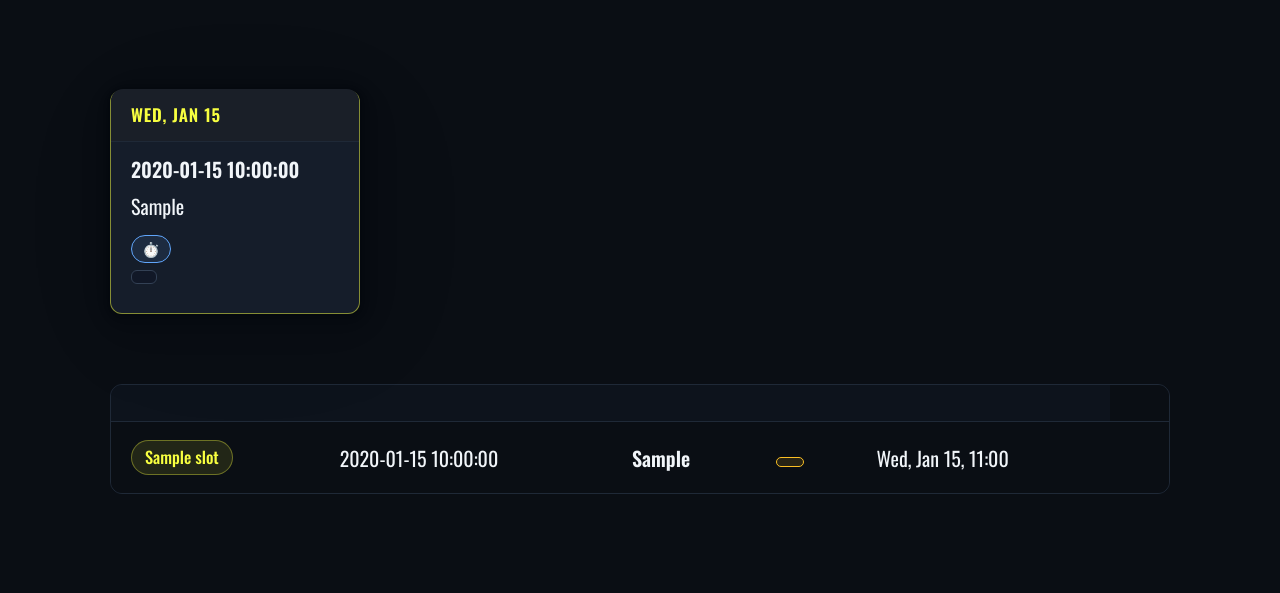
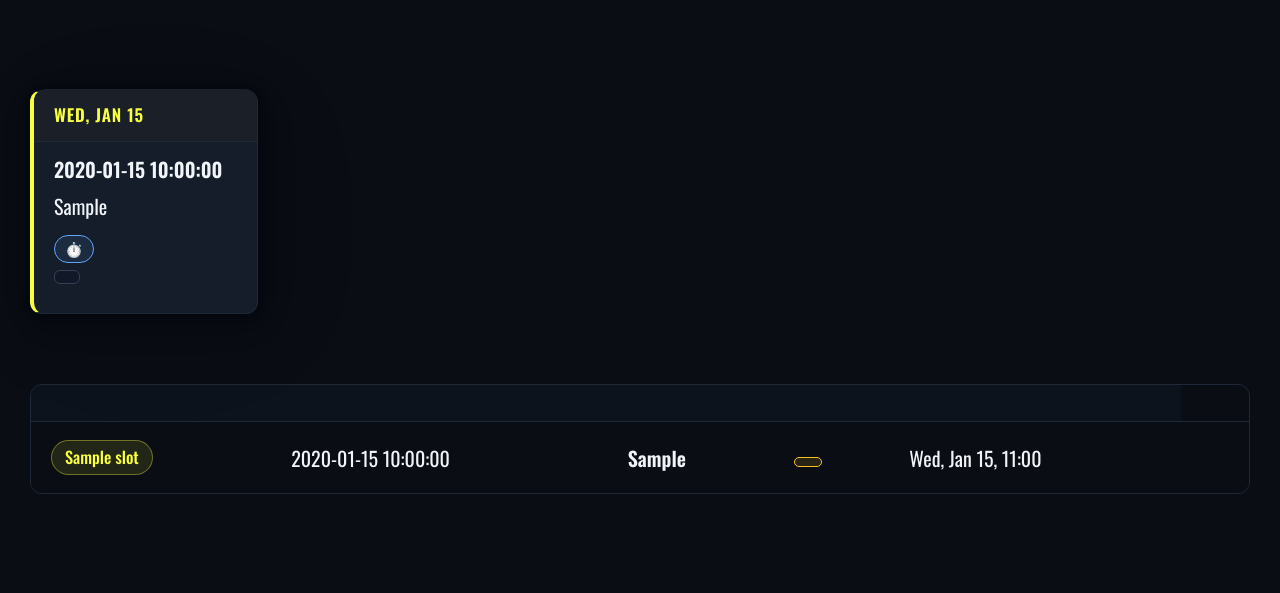
Before and after one commit to jluqueba/wodbuster-booking-scheduler, a Python web app: template src/wodbuster_worker/templates/history.html in a window 1280 px wide. Shown: the part 107-700 px from the top of the page. Run offline with Jinja, Linux system fonts and the light colour scheme; the template is opened without the code that fills it: most values are stand-ins (such as "Sample title", 1, 10 or a date in 2020); some libraries are stand-ins or nearby versions.

Commit message:
fix(ui): dashboard profile tile, wider data grids and form control polish (#118)
Web UI pass across dashboard, rules, history, vacation and the day editor.

Dashboard
- New "Profile" tile, first in the grid, linking to /profile (EN + ES).
- Feature tiles now carry a grey left stripe and a grey hover shadow
  instead of a full coloured border, matching the countdown block.

Rules
- Data-grid pages (rules, history, vacation, admin users) opt into a
  72rem shell via `wb-body--wide`, so the nine-column rules table no
  longer hides its Delete button behind the horizontal scrollbar.
- "New rule" toolbar button aligns left, like every other page.
- The create/edit headings were hardcoded English; they now resolve
  through `rules.heading.new` / `rules.heading.edit`.

History
- Upcoming day cards use a left stripe in the state colour instead of a
  fully coloured border.
- The whole card links to "edit day" when the day is editable, via an
  overlay anchor with an aria-label; the inner buttons stay clickable.

Vacation
- The page declared `{% block head %}`, which base.html does not define,
  so Jinja discarded the entire style block: the form rendered with no
  card and no flash styling. Renamed to `head_extra`.
- Start, end and the enable button now stack in one left-aligned column
  inside the card.

Day editor
- The skip-day block moves inside the card, below a divider. It stays a
  separate form because nested forms are invalid and a skip must not
  submit the class fields.

Form controls
- Pico sets an explicit `height` on text inputs computed from the root
  font size but leaves `<select>` to its own box, so the time picker
  rendered 62.5px next to a 52px select. Paired `.wb-row2` controls now
  reset `height: auto` and share a 2.6rem floor. Verified in Chromium:
  all four paired controls measure 52px.

```diff
--- a/src/wodbuster_worker/static/brand.css
+++ b/src/wodbuster_worker/static/brand.css
@@ -425,6 +425,14 @@ html {
   padding: 2.5rem 1.5rem 4rem;
 }
 
+/* Data-grid pages opt into a wider shell. The 56rem reading column is
+   too narrow for the nine-column rules table, which pushed the trailing
+   Delete button behind the wrapper's horizontal scrollbar. Widening only
+   these pages keeps forms and prose at a comfortable reading width. */
+.wb-body--wide .wb-main {
+  max-width: 72rem;
+}
+
 .wb-page-title {
   font-size: 2rem;
   margin: 0 0 0.5rem;
@@ -466,12 +474,17 @@ html {
 .wb-card--interactive {
   display: block;
   color: inherit;
+  /* Grey stripe on the left edge only. The accent-yellow stripe stays
+     reserved for the dashboard countdown block. */
+  border-left: 4px solid var(--wb-text-muted);
   transition: transform 0.15s, border-color 0.15s, box-shadow 0.15s;
 }
 .wb-card--interactive:hover {
   transform: translateY(-2px);
   border-color: var(--wb-border-strong);
-  box-shadow: var(--wb-shadow-lg);
+  /* Restated because the shorthand above would otherwise repaint the stripe. */
+  border-left-color: var(--wb-text-muted);
+  box-shadow: 0 10px 26px rgba(148, 163, 184, 0.22);
   text-decoration: none;
   color: inherit;
 }
@@ -796,6 +809,18 @@ select {
   width: 100%;
   transition: border-color 0.15s, box-shadow 0.15s;
 }
+/* Paired form controls (class type + class time, days before + opens at) sit
+   in equal grid columns, so they must render the same height. Pico sets an
+   explicit ``height`` on text inputs computed from the ROOT font size but
+   leaves <select> to its own box, which made the picker input ~10px taller.
+   ``height: auto`` hands both back to our padding + line-height, and the
+   shared floor pins them to the same value. */
+.wb-row2 input:not([type="checkbox"]):not([type="radio"]),
+.wb-row2 select {
+  height: auto;
+  line-height: 1.4;
+  min-height: 2.6rem;
+}
 input:focus,
 textarea:focus,
 select:focus {
@@ -919,7 +944,7 @@ fieldset legend {
 
 .wb-toolbar {
   display: flex;
-  justify-content: flex-end;
+  justify-content: flex-start;
   gap: 0.6rem;
   margin-bottom: 1.5rem;
 }
@@ -1520,6 +1545,7 @@ button.wb-confirm__cancel:focus-visible,
   padding: 0.9rem 1rem;
   background: var(--wb-bg-card);
   border: 1px solid var(--wb-border);
+  border-left: 4px solid var(--wb-border-strong);
   border-radius: var(--wb-radius);
   transition: transform 0.15s, border-color 0.15s, box-shadow 0.15s;
 }
@@ -1534,44 +1560,46 @@ button.wb-confirm__cancel:focus-visible,
 /* State-coloured upcoming day tiles (History): the tile borrows the
    colour of its bookings — green when already booked (granted), blue
    when only scheduled (pending), yellow when it will be skipped for a
-   vacation window. The border carries the colour at rest and the hover
-   lift shadow matches it. */
+   vacation window. Like the dashboard countdown block, only the left
+   edge carries the colour; the hover shadow matches it. Each variant
+   restates ``border-left-color`` on hover because the base hover rule
+   sets the shorthand ``border-color`` and outranks it. */
 .wb-upcoming__day--granted {
-  border-color: rgba(74, 222, 128, 0.5);
+  border-left-color: var(--wb-success);
 }
 .wb-upcoming__day--granted:hover {
-  border-color: var(--wb-success);
+  border-left-color: var(--wb-success);
   box-shadow: 0 10px 26px rgba(74, 222, 128, 0.28);
 }
 .wb-upcoming__day--pending {
-  border-color: rgba(96, 165, 250, 0.5);
+  border-left-color: var(--wb-info);
 }
 .wb-upcoming__day--pending:hover {
-  border-color: var(--wb-info);
+  border-left-color: var(--wb-info);
   box-shadow: 0 10px 26px rgba(96, 165, 250, 0.28);
 }
 .wb-upcoming__day--vacation {
-  border-color: rgba(248, 255, 64, 0.5);
+  border-left-color: var(--wb-accent);
 }
 .wb-upcoming__day--vacation:hover {
-  border-color: var(--wb-accent);
+  border-left-color: var(--wb-accent);
   box-shadow: 0 10px 26px rgba(248, 255, 64, 0.28);
 }
 .wb-upcoming__day--modified {
-  border-color: rgba(192, 132, 252, 0.5);
+  border-left-color: var(--wb-modified);
 }
 .wb-upcoming__day--modified:hover {
-  border-color: var(--wb-modified);
+  border-left-color: var(--wb-modified);
   box-shadow: 0 10px 26px rgba(192, 132, 252, 0.28);
 }
 /* A day a single-day override marked as skipped: nothing will be
    attempted, so the tile reads muted grey rather than borrowing any of
    the four active state colours. */
 .wb-upcoming__day--skipped {
-  border-color: rgba(148, 163, 184, 0.45);
+  border-left-color: var(--wb-text-muted);
 }
 .wb-upcoming__day--skipped:hover {
-  border-color: var(--wb-text-muted);
+  border-left-color: var(--wb-text-muted);
   box-shadow: 0 10px 26px rgba(148, 163, 184, 0.22);
 }
 
@@ -1582,6 +1610,23 @@ button.wb-confirm__cancel:focus-visible,
   text-transform: uppercase;
   letter-spacing: 0.05em;
   margin-bottom: 0.6rem;
+}
+
+/* Whole-card link to the day editor. The overlay anchor covers the card so a
+   click anywhere opens "edit day"; the real buttons inside sit above it. */
+.wb-upcoming__day--linked {
+  position: relative;
+}
+.wb-upcoming__day-link {
+  position: absolute;
+  inset: 0;
+  z-index: 1;
+  border-radius: inherit;
+}
+.wb-upcoming__day--linked .wb-upcoming__actions,
+.wb-upcoming__day--linked .wb-upcoming__cancel {
+  position: relative;
+  z-index: 2;
 }
 
 .wb-upcoming__list {
--- a/src/wodbuster_worker/templates/admin/users.html
+++ b/src/wodbuster_worker/templates/admin/users.html
@@ -3,6 +3,8 @@
 {% from "_datetime.html" import wb_time %}
 
 {% block title %}{{ t("admin.users.title") }} — WodBuster Booking Scheduler{% endblock %}
+
+{% block body_class %}wb-body--wide{% endblock %}
 
 {% block nav %}
   {% set active_nav = "admin" %}
--- a/src/wodbuster_worker/templates/dashboard.html
+++ b/src/wodbuster_worker/templates/dashboard.html
@@ -127,6 +127,10 @@
   {% endif %}
 
   <div class="wb-feature-grid">
+    <a href="{{ lang_url('/profile') }}" class="wb-card wb-card--interactive">
+      <h2 class="wb-card__title">{{ t("dashboard.cards.profile.title") }}</h2>
+      <p class="wb-card__body">{{ t("dashboard.cards.profile.body") }}</p>
+    </a>
     <a href="{{ lang_url('/rules') }}" class="wb-card wb-card--interactive">
       <h2 class="wb-card__title">{{ t("dashboard.cards.rules.title") }}</h2>
       <p class="wb-card__body">{{ t("dashboard.cards.rules.body") }}</p>
--- a/src/wodbuster_worker/templates/history.html
+++ b/src/wodbuster_worker/templates/history.html
@@ -11,6 +11,8 @@
 {% extends "base.html" %}
 
 {% block title %}{{ t("nav.history") }} — WodBuster Booking Scheduler{% endblock %}
+
+{% block body_class %}wb-body--wide{% endblock %}
 
 {% block head_extra %}
 <style>
@@ -130,7 +132,17 @@
           {% elif "modified" in day_kinds %}{% set day_kind = "modified" %}
           {% elif "skipped" in day_kinds %}{% set day_kind = "skipped" %}
           {% else %}{% set day_kind = "vacation" %}{% endif %}
-          <article class="wb-upcoming__day wb-upcoming__day--{{ day_kind }}">
+          {# First editable slot of the day: the whole card links there so a
+             click anywhere that is not a button opens the day editor. #}
+          {% set day_edit_url = day.rows | selectattr("edit_url") | map(attribute="edit_url") | first | default(none) %}
+          <article class="wb-upcoming__day wb-upcoming__day--{{ day_kind }}{% if day_edit_url %} wb-upcoming__day--linked{% endif %}">
+            {% if day_edit_url %}
+              <a
+                class="wb-upcoming__day-link"
+                href="{{ day_edit_url }}"
+                aria-label="{{ t('history.upcoming.edit_day_aria', date=day.date_label) }}"
+              ></a>
+            {% endif %}
             <header class="wb-upcoming__date">{{ wb_time(day.date_dt, "date", day.date_label) }}</header>
             <div class="wb-upcoming__list">
               {% for slot in day.rows %}
--- a/src/wodbuster_worker/templates/rules/list.html
+++ b/src/wodbuster_worker/templates/rules/list.html
@@ -5,6 +5,8 @@
 {% extends "base.html" %}
 
 {% block title %}{{ t("nav.rules") }} — WodBuster Booking Scheduler{% endblock %}
+
+{% block body_class %}wb-body--wide{% endblock %}
 
 {% block nav %}
   {% set active_nav = "rules" %}
```
Also changed, not shown: src/wodbuster_worker/i18n/catalog.py (+16 -0 lines), src/wodbuster_worker/rules/routes.py (+4 -4 lines), src/wodbuster_worker/templates/booking/override_form.html (+12 -1 lines), src/wodbuster_worker/templates/vacation.html (+5 -3 lines).
